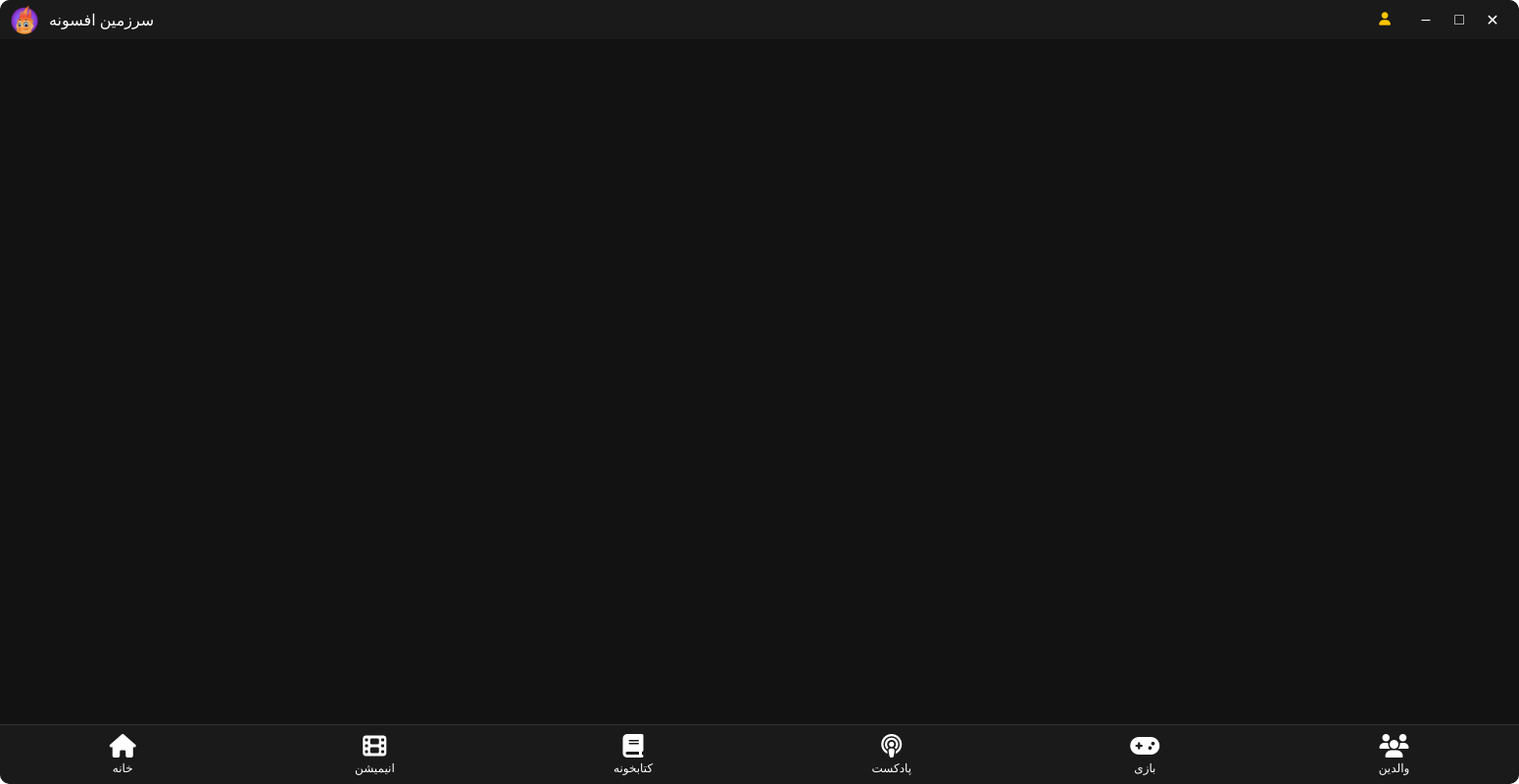
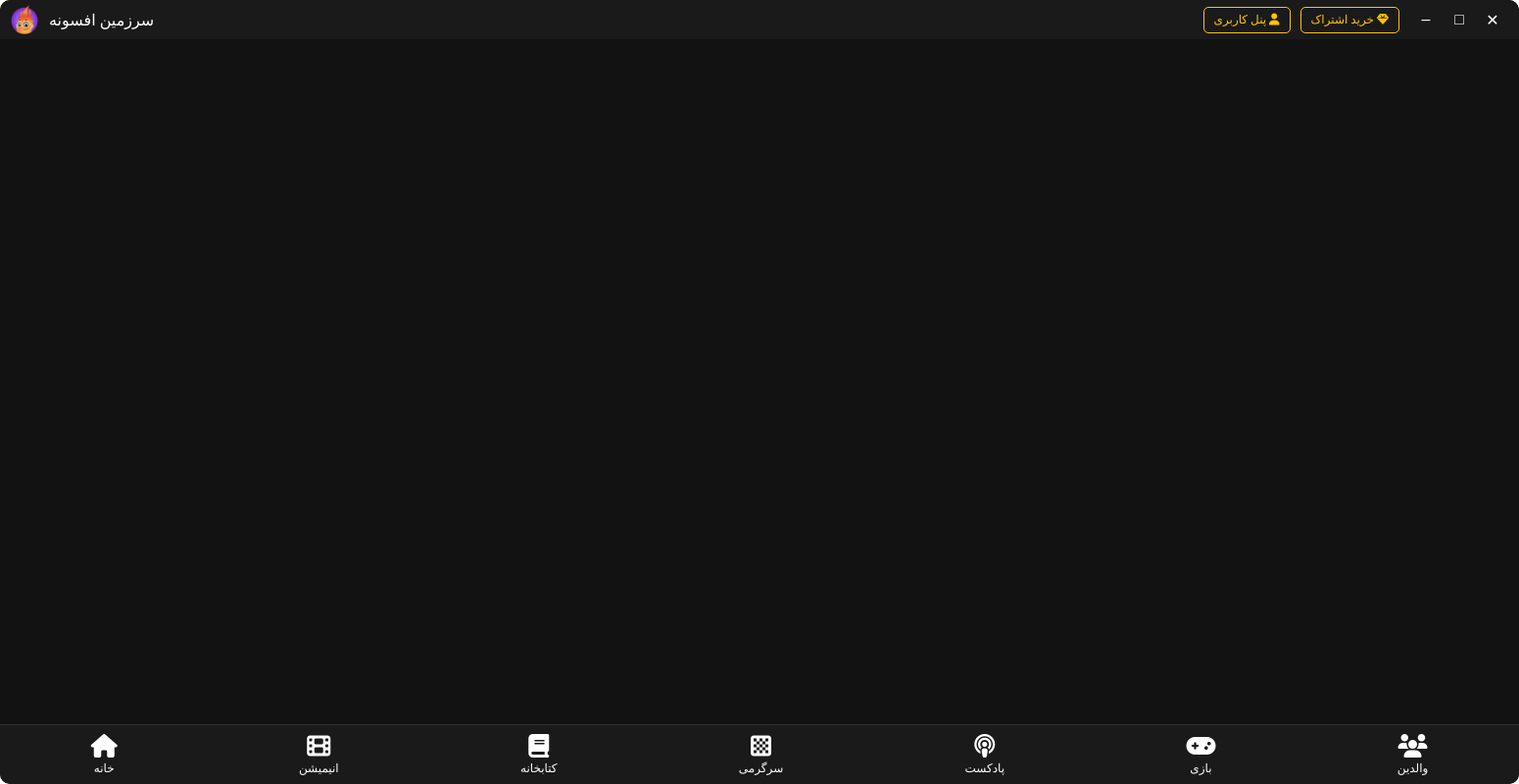
Before and after one commit to Afsoone/desktop, an Electron app: page index.html in a window 1550 px wide. Shown: the whole page at 98% size. Drawn offline with Linux system fonts and the light colour scheme; no server answers; a web font is replaced by a local one.

Commit message:
add sargarmi & toolbar btn

```diff
--- a/index.html
+++ b/index.html
@@ -78,21 +78,36 @@
         background-color: #ffc400;
       }
       #user-button {
-        display: flex;
-        align-items: center;
-        justify-content: center;
         background-color: transparent;
         color: #ffc400;
-        border: none;
-        border-radius: 50%;
-        width: 30px;
-        height: 30px;
+        border: 1px solid #ffc400;
+        border-radius: 5px;
+        padding: 5px 10px;
         margin-right: 10px;
         cursor: pointer;
-        transition: all 0.3s ease;
+        font-family: "Vazir";
+        font-size: 12px;
+        transition: background-color 0.3s ease, color 0.3s ease;
       }
       #user-button:hover {
-        box-shadow: 0 0 10px #ffc400;
+        background-color: #ffc400;
+        color: #1a1a1a;
+      }
+      #sub-button {
+        background-color: transparent;
+        color: #ffc400;
+        border: 1px solid #ffc400;
+        border-radius: 5px;
+        padding: 5px 10px;
+        margin-right: 10px;
+        cursor: pointer;
+        font-family: "Vazir";
+        font-size: 12px;
+        transition: background-color 0.3s ease, color 0.3s ease;
+      }
+      #sub-button:hover {
+        background-color: #ffc400;
+        color: #1a1a1a;
       }
       #webview-container {
         flex-grow: 1;
@@ -189,11 +204,16 @@
         </div>
         <div id="loading-container">
           <div id="loading-animation"></div>
-          <div id="loading-text">...درحال بارگزاری</div>
+          <div id="loading-text">...درحال بارگذاری</div>
         </div>
         <div id="controls">
           <button id="user-button">
+            پنل کاربری
             <i class="fas fa-user"></i>
+          </button>
+          <button id="sub-button">
+            خرید اشتراک
+            <i class="fas fa-gem"></i>
           </button>
           <button class="control-button" id="minimize-button">&#8211;</button>
           <button class="control-button" id="maximize-button">&#9633;</button>
@@ -214,7 +234,11 @@
         </a>
         <a href="https://www.afsoone.com/digital-book" class="menu-item">
           <i class="fas fa-book"></i>
-          <span>کتابخونه</span>
+          <span>کتابخانه</span>
+        </a>
+        <a href="https://www.afsoone.com/sargarmi" class="menu-item">
+          <i class="fas fa-chess-board"></i>
+          <span>سرگرمی</span>
         </a>
         <a href="https://www.afsoone.com/music" class="menu-item">
           <i class="fas fa-podcast"></i>
@@ -244,6 +268,9 @@
         document
           .querySelector("webview")
           .loadURL("https://afsoone.com/my-account");
+      });
+      document.getElementById("sub-button").addEventListener("click", () => {
+        document.querySelector("webview").loadURL("https://afsoone.com/sub");
       });
 
       const webview = document.querySelector("webview");
```
